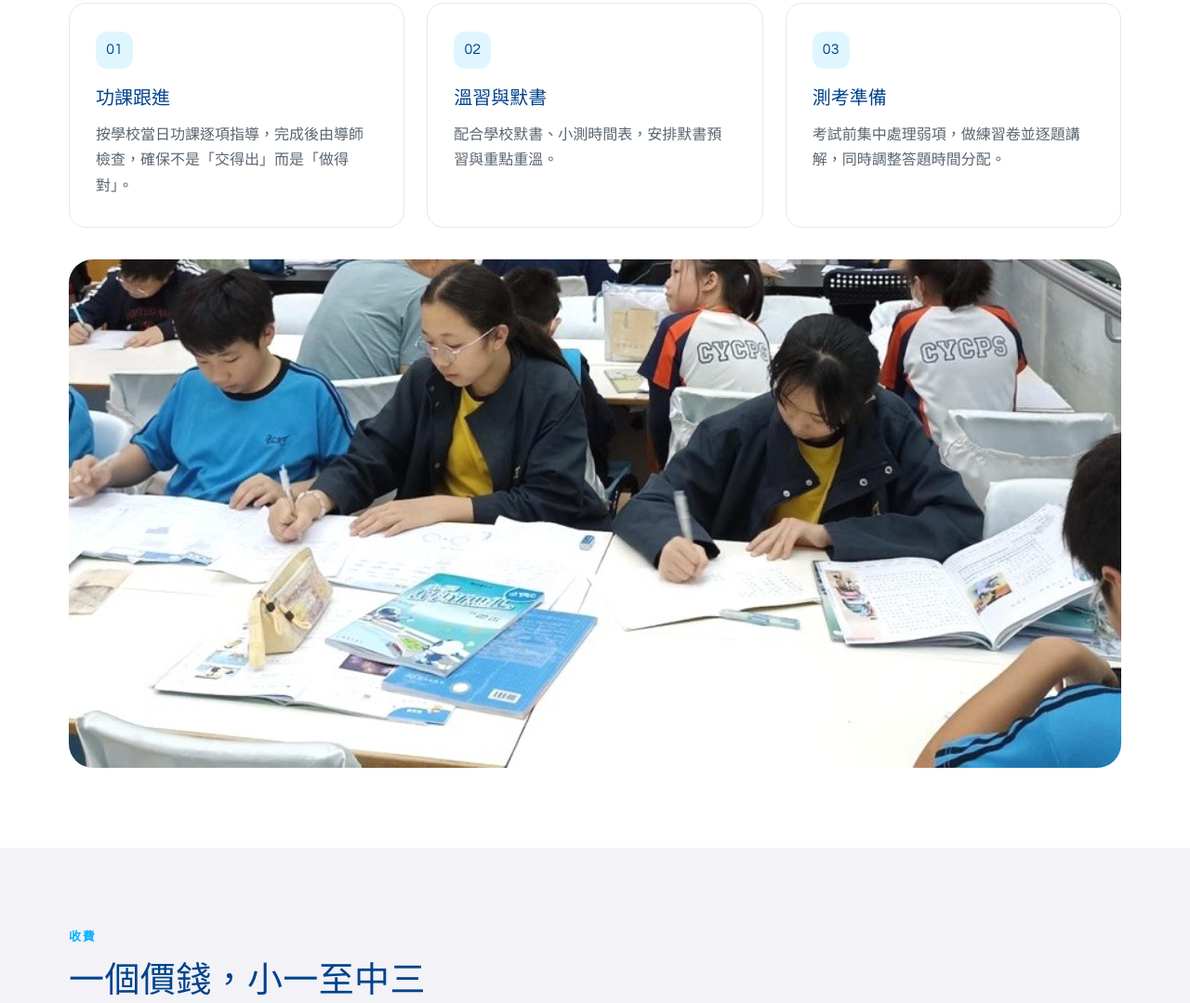
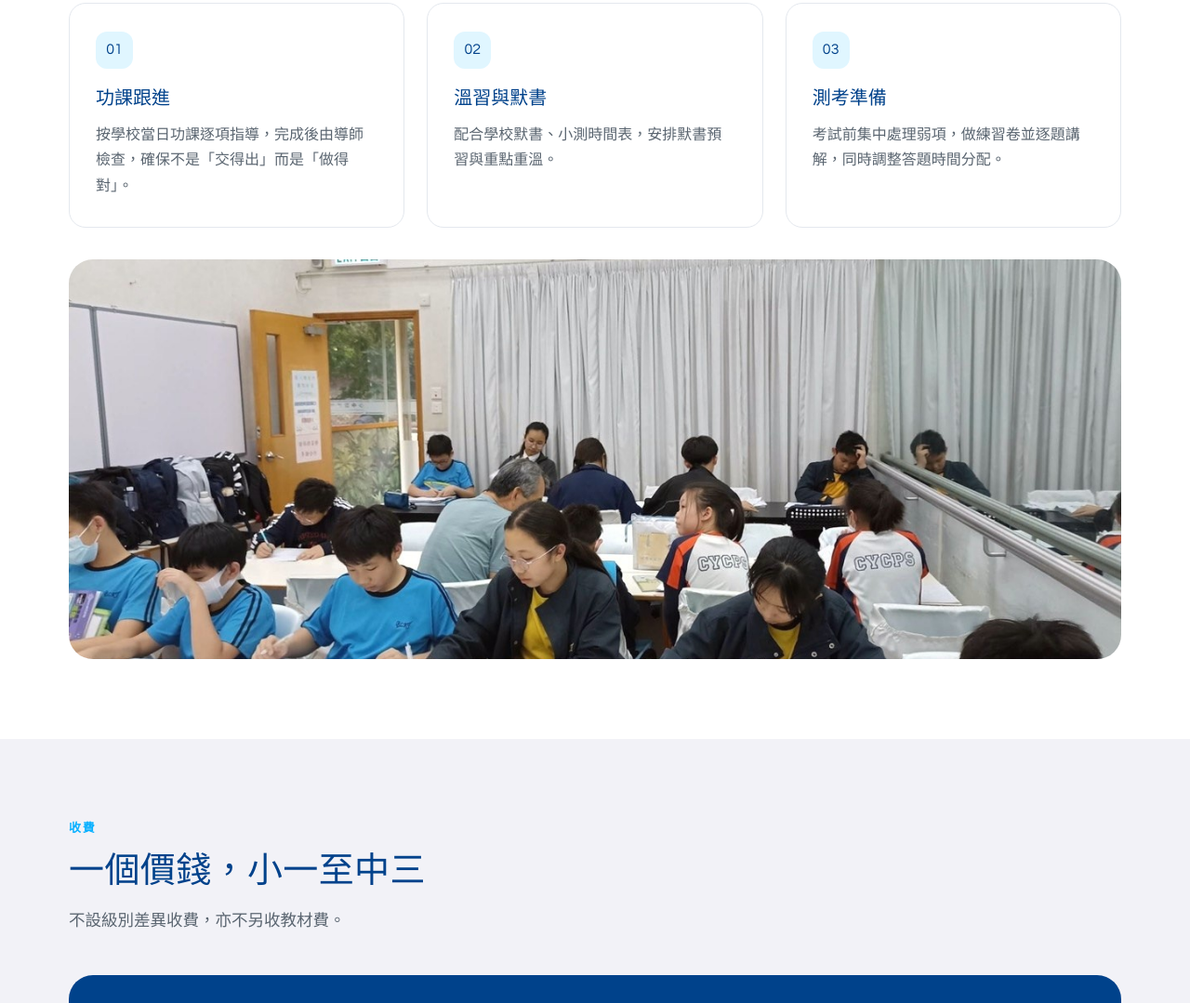
Before and after one commit to kamtochan22/seaworthy-centre, a plain HTML site: page index.html in a window 1280 px wide. Shown: the part 1035-2114 px from the top of the page at 93% size. Drawn offline with Linux system fonts and the light colour scheme.

Commit message:
Use both classroom photos (hero + section band)

```diff
--- a/assets/style.css
+++ b/assets/style.css
@@ -177,3 +177,5 @@ footer .legal{margin-top:38px;padding-top:22px;border-top:1px solid rgba(255,255
   .sec-head h2{font-size:30px}
   .price-card .amount{font-size:48px}
 }
+
+.band-img{width:100%;height:clamp(240px,36vw,430px);object-fit:cover;border-radius:26px;margin-top:34px}
--- a/index.html
+++ b/index.html
@@ -83,7 +83,7 @@
         <p>考試前集中處理弱項，做練習卷並逐題講解，同時調整答題時間分配。</p>
       </div>
     </div>
-    <img src="assets/classroom-desk-2026.jpg" alt="課堂情況" width="1400" height="720" style="border-radius:26px;margin-top:34px;width:100%">
+    <img src="assets/classroom-room-2026.jpg" alt="課堂情況" width="1400" height="720" class="band-img">
   </div>
 </section>
 
```
Also changed, not shown: en/index.html (+1 -1 lines), assets/classroom-desk-2026.jpg (deleted), assets/classroom-detail.jpg (deleted), assets/classroom-hero-2026.jpg, assets/classroom-room-2026.jpg (added), assets/classroom-wide.jpg (deleted).
